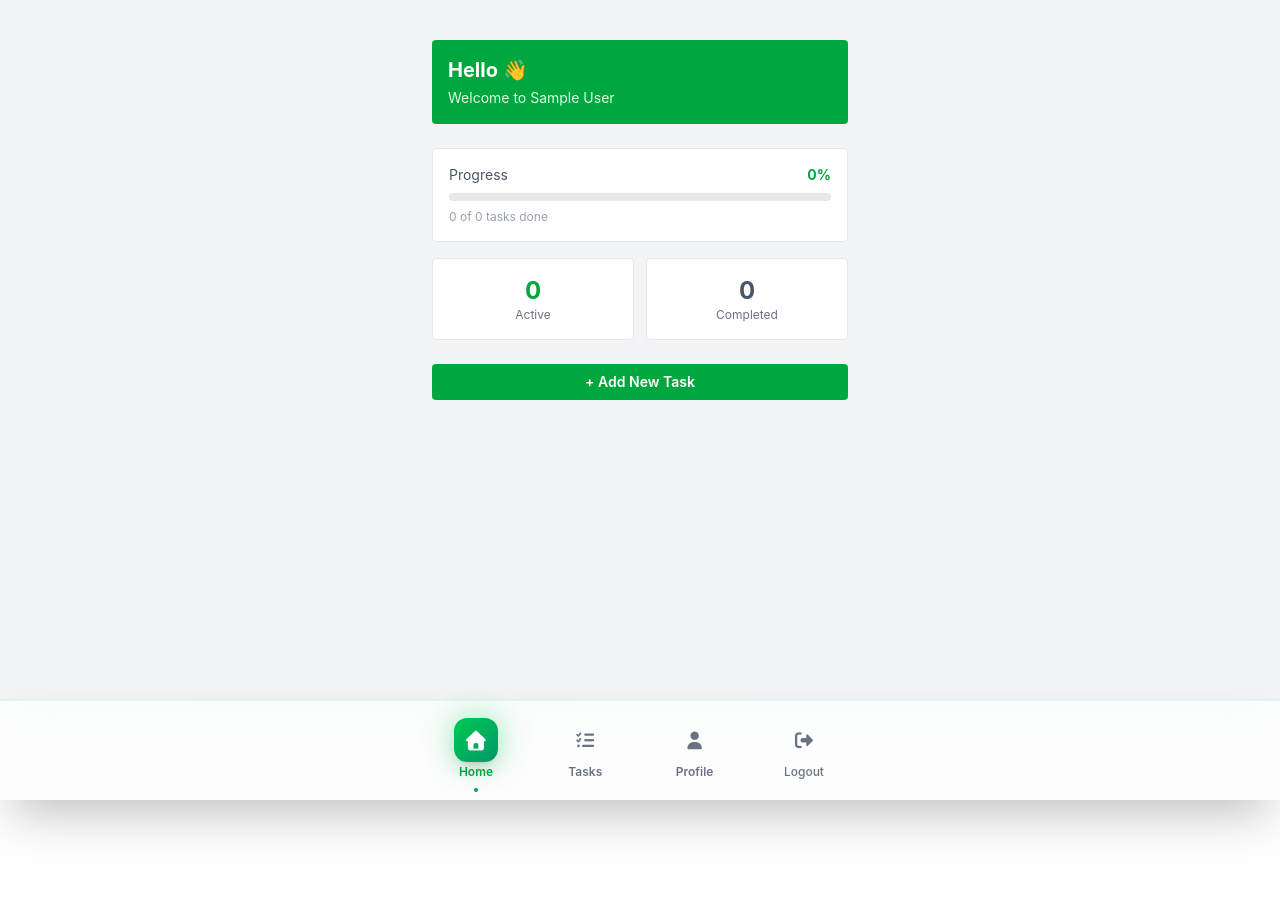
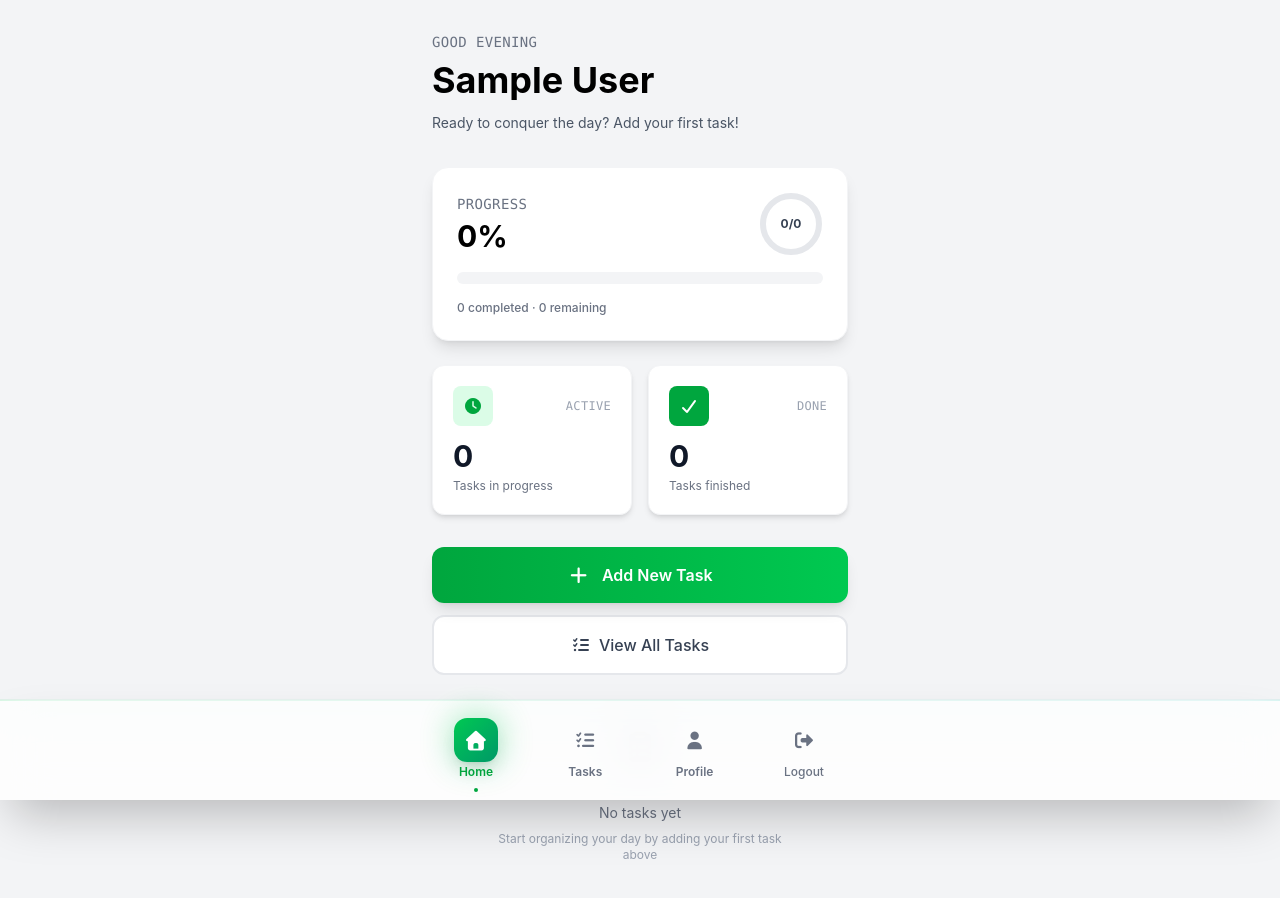
Before and after one commit to mahmoud112001/React-mini-project, a React (Vite) app in the folder Day02/assignment/todo-list/: page / in a window 1280 px wide. Shown: the top 898 px of the page. Before the commit the page ends 800 px from the top, so only its background shows below. Built offline with nearby package versions, Linux system fonts and the light colour scheme; sample sign-in values are in the browser's storage.

Commit message:
feat: update Home page layout and logic

```diff
--- a/Day02/assignment/todo-list/src/pages/Home.jsx
+++ b/Day02/assignment/todo-list/src/pages/Home.jsx
@@ -1,55 +1,213 @@
 import { Link } from "react-router-dom";
 import { useAuth } from "../context/useAuth";
+import { useEffect, useState } from "react";
 
 export default function Home({ tasks }) {
   const { user } = useAuth();
+  const [mounted, setMounted] = useState(false);
+
   const completed = tasks.filter((t) => t.completed).length;
-  const active    = tasks.filter((t) => !t.completed).length;
-  const percent   = tasks.length === 0 ? 0 : Math.round((completed / tasks.length) * 100);
+  const active = tasks.filter((t) => !t.completed).length;
+  const percent = tasks.length === 0 ? 0 : Math.round((completed / tasks.length) * 100);
+
+  useEffect(() => {
+    setMounted(true);
+  }, []);
+
+  // Get greeting based on time
+  const getGreeting = () => {
+    const hour = new Date().getHours();
+    if (hour < 12) return "Good morning";
+    if (hour < 18) return "Good afternoon";
+    return "Good evening";
+  };
+
+  // Get motivational message based on progress
+  const getMotivation = () => {
+    if (tasks.length === 0) return "Ready to conquer the day? Add your first task!";
+    if (percent === 100) return "Fantastic! All tasks completed! 🎉";
+    if (percent >= 75) return "Almost there! Keep the momentum going!";
+    if (percent >= 50) return "Great progress! You're halfway done!";
+    if (percent >= 25) return "Nice start! Keep building momentum!";
+    return "Let's get started! You've got this!";
+  };
 
   return (
-    <div className="p-4 pb-24 max-w-md mx-auto">
+    <div className="min-h-screen pb-24 pt-8 px-4 max-w-md mx-auto">
+      {/* Hero Section with Staggered Animation */}
+      <div className={`mb-8 ${mounted ? 'animate-slide-up' : 'opacity-0'}`}>
+        {/* Greeting */}
+        <div className="mb-2">
+          <p className="text-sm font-mono text-gray-500 tracking-wide uppercase">
+            {getGreeting()}
+          </p>
+        </div>
 
-      <div className="mt-6 mb-6 bg-green-600 text-white rounded p-4">
-        <h1 className="text-xl font-bold">Hello 👋</h1>
-        <p className="text-sm mt-1 text-green-100">Welcome to {user?.name}</p>
-      </div>
+        {/* User Name */}
+        <h1 className="text-4xl font-bold mb-3 gradient-text">
+          {user?.name || 'Welcome'}
+        </h1>
 
-      {/* Progress */}
-      <div className="bg-white border border-gray-200 rounded p-4 mb-4">
-        <div className="flex justify-between mb-2">
-          <span className="text-sm text-gray-600">Progress</span>
-          <span className="text-sm font-bold text-green-600">{percent}%</span>
-        </div>
-        <div className="w-full bg-gray-200 rounded h-2">
-          <div
-            className="bg-green-500 h-2 rounded transition-all"
-            style={{ width: `${percent}%` }}
-          />
-        </div>
-        <p className="text-xs text-gray-400 mt-2">
-          {completed} of {tasks.length} tasks done
+        {/* Motivation Message */}
+        <p className="text-gray-600 text-sm leading-relaxed">
+          {getMotivation()}
         </p>
       </div>
 
-      {/* Stats */}
-      <div className="grid grid-cols-2 gap-3 mb-6">
-        <div className="bg-white border border-gray-200 rounded p-4 text-center">
-          <p className="text-2xl font-bold text-green-600">{active}</p>
-          <p className="text-xs text-gray-500">Active</p>
-        </div>
-        <div className="bg-white border border-gray-200 rounded p-4 text-center">
-          <p className="text-2xl font-bold text-gray-600">{completed}</p>
-          <p className="text-xs text-gray-500">Completed</p>
+      {/* Progress Card with Enhanced Design */}
+      <div className={`mb-6 ${mounted ? 'animate-scale-in stagger-1' : 'opacity-0'}`}>
+        <div className="relative overflow-hidden bg-white rounded-2xl p-6 shadow-lg border border-gray-100 card-hover">
+          {/* Background Gradient Decoration */}
+          <div className="absolute top-0 right-0 w-32 h-32 bg-gradient-to-br from-green-100 to-transparent rounded-full blur-3xl opacity-50 -z-10" />
+
+          {/* Progress Header */}
+          <div className="flex justify-between items-center mb-4">
+            <div>
+              <h3 className="text-sm font-mono text-gray-500 uppercase tracking-wide mb-1">
+                Progress
+              </h3>
+              <p className="text-3xl font-bold gradient-text">
+                {percent}%
+              </p>
+            </div>
+
+            {/* Circular Progress Indicator */}
+            <div className="relative w-16 h-16">
+              <svg className="w-16 h-16 transform -rotate-90">
+                <circle
+                  cx="32"
+                  cy="32"
+                  r="28"
+                  stroke="currentColor"
+                  strokeWidth="6"
+                  fill="none"
+                  className="text-gray-200"
+                />
+                <circle
+                  cx="32"
+                  cy="32"
+                  r="28"
+                  stroke="currentColor"
+                  strokeWidth="6"
+                  fill="none"
+                  strokeDasharray={`${2 * Math.PI * 28}`}
+                  strokeDashoffset={`${2 * Math.PI * 28 * (1 - percent / 100)}`}
+                  className="text-green-600 transition-all duration-1000 ease-out"
+                  strokeLinecap="round"
+                />
+              </svg>
+              <div className="absolute inset-0 flex items-center justify-center">
+                <span className="text-xs font-bold text-gray-700">{completed}/{tasks.length}</span>
+              </div>
+            </div>
+          </div>
+
+          {/* Linear Progress Bar */}
+          <div className="relative h-3 bg-gray-100 rounded-full overflow-hidden">
+            <div
+              className="absolute top-0 left-0 h-full bg-gradient-to-r from-green-500 to-green-400 rounded-full transition-all duration-1000 ease-out shadow-md"
+              style={{ width: `${percent}%` }}
+            >
+              {/* Animated Shimmer Effect */}
+              <div className="absolute inset-0 bg-gradient-to-r from-transparent via-white to-transparent opacity-30 animate-shimmer" />
+            </div>
+          </div>
+
+          {/* Tasks Summary */}
+          <div className="mt-4 flex items-center justify-between text-xs">
+            <span className="text-gray-500 font-medium">
+              {completed} completed · {active} remaining
+            </span>
+            {tasks.length > 0 && (
+              <span className="text-gray-400 font-mono">
+                {tasks.length} total
+              </span>
+            )}
+          </div>
         </div>
       </div>
 
-      <Link
-        to="/tasks"
-        className="block w-full bg-green-600 hover:bg-green-700 text-white text-center py-2 rounded font-semibold text-sm transition-colors"
-      >
-        + Add New Task
-      </Link>
+      {/* Stats Grid with Staggered Animation */}
+      <div className="grid grid-cols-2 gap-4 mb-8">
+        {/* Active Tasks Card */}
+        <div className={`bg-white rounded-xl p-5 shadow-md border border-gray-100 card-hover ${mounted ? 'animate-scale-in stagger-2' : 'opacity-0'}`}>
+          <div className="flex items-center justify-between mb-3">
+            <div className="w-10 h-10 bg-green-100 rounded-lg flex items-center justify-center">
+              <i className="fa-solid fa-clock text-green-600"></i>
+            </div>
+            <span className="text-xs font-mono text-gray-400 uppercase tracking-wide">Active</span>
+          </div>
+          <p className="text-3xl font-bold text-gray-900 mb-1">{active}</p>
+          <p className="text-xs text-gray-500">Tasks in progress</p>
+        </div>
+
+        {/* Completed Tasks Card */}
+        <div className={`bg-white rounded-xl p-5 shadow-md border border-gray-100 card-hover ${mounted ? 'animate-scale-in stagger-3' : 'opacity-0'}`}>
+          <div className="flex items-center justify-between mb-3">
+            <div className="w-10 h-10 bg-green-600 rounded-lg flex items-center justify-center">
+              <i className="fa-solid fa-check text-white"></i>
+            </div>
+            <span className="text-xs font-mono text-gray-400 uppercase tracking-wide">Done</span>
+          </div>
+          <p className="text-3xl font-bold text-gray-900 mb-1">{completed}</p>
+          <p className="text-xs text-gray-500">Tasks finished</p>
+        </div>
+      </div>
+
+      {/* Quick Actions */}
+      <div className={`space-y-3 ${mounted ? 'animate-slide-up stagger-4' : 'opacity-0'}`}>
+        {/* Add Task Button */}
+        <Link
+          to="/tasks"
+          className="group relative block w-full bg-gradient-to-r from-green-600 to-green-500 hover:from-green-700 hover:to-green-600 text-white rounded-xl py-4 px-6 font-semibold text-center shadow-lg hover:shadow-xl transition-all duration-300 overflow-hidden btn-ripple"
+        >
+          <div className="relative z-10 flex items-center justify-center gap-3">
+            <i className="fa-solid fa-plus text-lg group-hover:rotate-90 transition-transform duration-300"></i>
+            <span className="text-base">Add New Task</span>
+          </div>
+          {/* Hover Gradient Overlay */}
+          <div className="absolute inset-0 bg-gradient-to-r from-green-700 to-green-600 opacity-0 group-hover:opacity-100 transition-opacity duration-300" />
+        </Link>
+
+        {/* View All Tasks Button */}
+        <Link
+          to="/tasks"
+          className="block w-full bg-white hover:bg-gray-50 text-gray-700 rounded-xl py-4 px-6 font-medium text-center border-2 border-gray-200 hover:border-green-300 transition-all duration-300 card-hover"
+        >
+          <div className="flex items-center justify-center gap-2">
+            <i className="fa-solid fa-list-check"></i>
+            <span>View All Tasks</span>
+          </div>
+        </Link>
+      </div>
+
+      {/* Achievement Badge (if all tasks completed) */}
+      {percent === 100 && tasks.length > 0 && (
+        <div className="mt-8 animate-scale-in">
+          <div className="bg-gradient-to-r from-green-500 to-emerald-500 rounded-xl p-6 text-white text-center shadow-xl">
+            <div className="w-16 h-16 bg-white rounded-full mx-auto mb-3 flex items-center justify-center">
+              <i className="fa-solid fa-trophy text-3xl text-yellow-500"></i>
+            </div>
+            <h3 className="font-bold text-lg mb-1">All Done!</h3>
+            <p className="text-sm text-green-50">
+              You've completed all your tasks. Time to celebrate! 🎉
+            </p>
+          </div>
+        </div>
+      )}
+
+      {/* Empty State */}
+      {tasks.length === 0 && (
+        <div className={`mt-8 text-center ${mounted ? 'animate-fade-in stagger-5' : 'opacity-0'}`}>
+          <div className="w-20 h-20 bg-gray-100 rounded-full mx-auto mb-4 flex items-center justify-center floating">
+            <i className="fa-solid fa-clipboard-list text-3xl text-gray-400"></i>
+          </div>
+          <p className="text-gray-500 text-sm mb-2">No tasks yet</p>
+          <p className="text-xs text-gray-400 max-w-xs mx-auto">
+            Start organizing your day by adding your first task above
+          </p>
+        </div>
+      )}
     </div>
   );
 }
```
